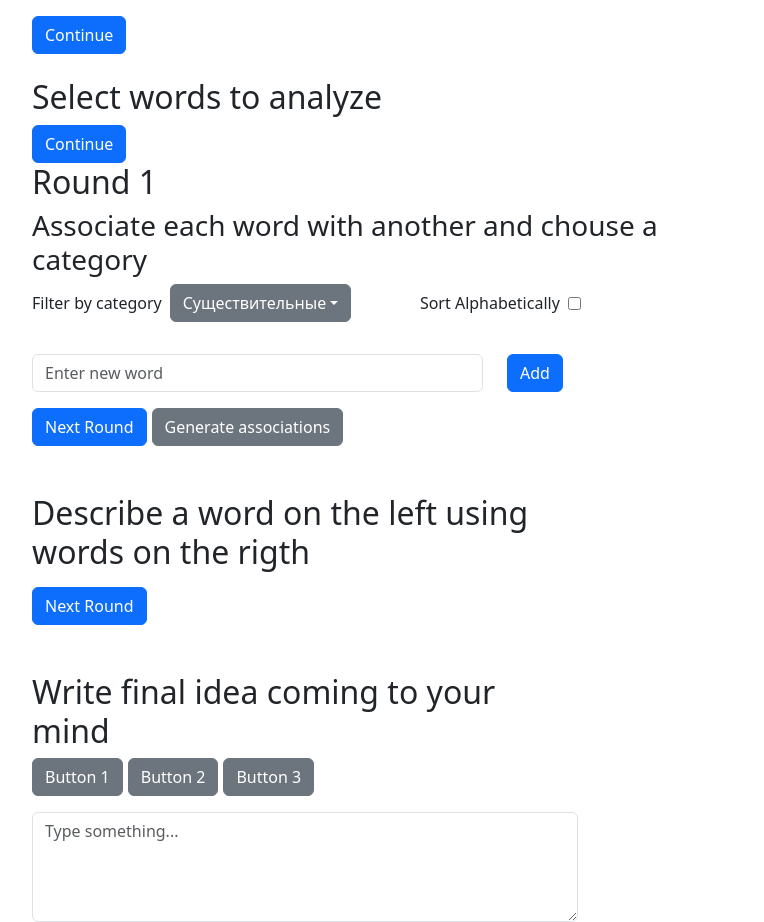
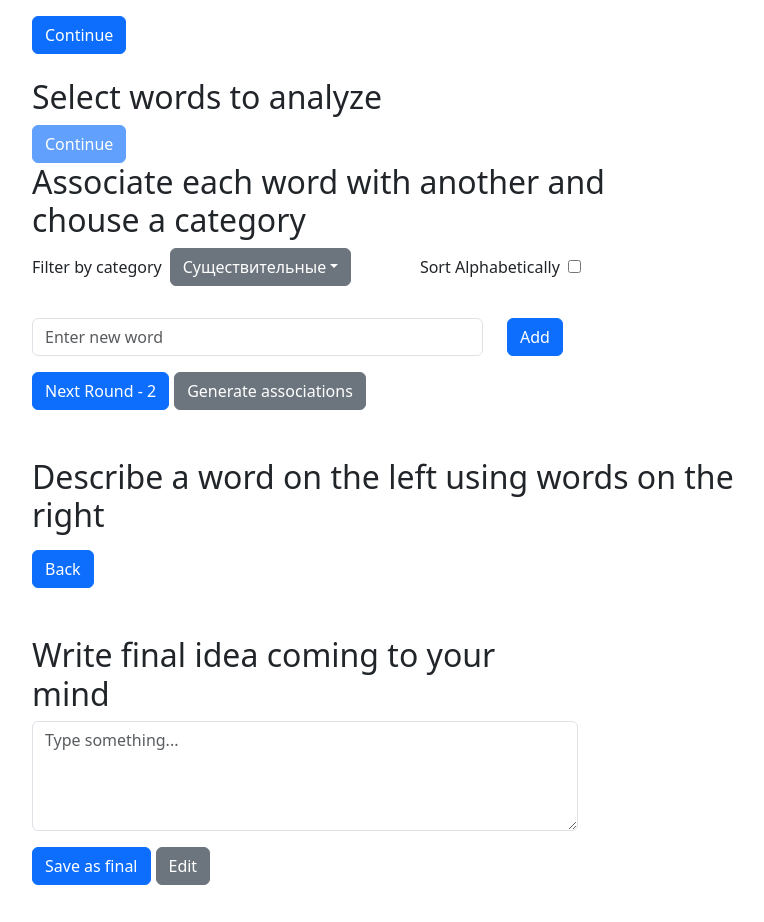
Before and after one commit to atagaew/img-approximation, a React (Create React App) app in the folder client-app/: page / in a window 1280 px wide. Shown: the part 322-1244 px from the top of the page, without its empty margins (50-814 px from the left). After the commit the page ends 1207 px from the top, so only its background shows below. Built offline with nearby package versions, Linux system fonts and the light colour scheme.

Commit message:
Fixed bugs and add buttons to go through the flow of text analysis

```diff
--- a/client-app/src/components/CrossWordsAssociation.tsx
+++ b/client-app/src/components/CrossWordsAssociation.tsx
@@ -21,8 +21,8 @@ const CrossWordsAssociation: React.FC<{
   return (
     <div className="container-sm mt-5">
       <div className="row">
-        <div className="col-md-6">
-          <h2>Describe a word on the left using words on the rigth</h2>
+        <div className="col-md-8">
+          <h2>Describe a word on the left using words on the right</h2>
         </div>
       </div>
       <div className="accordion col-md-8 mb-2" id="accordionExample">
@@ -32,7 +32,7 @@ const CrossWordsAssociation: React.FC<{
               key={wd.mainWordId}
               mainWord={wordsToAssociate.get(wd.mainWordId)!}
               explanation={wd.explanation}
-              associatedWords={wd.otherWordsIds.map(owd => { return wordsToAssociate.get(owd)! })}
+              associatedWords={wd.otherWordsIds.map(owd => { return wordsToAssociate.get(owd)! }).filter(Boolean)}
               isAccordionOpen={isAccordionOpen}
               handleAccordionClick={handleAccordionClick}
               onExplanationChange={onExplanationChange}
@@ -41,12 +41,8 @@ const CrossWordsAssociation: React.FC<{
         })}
       </div>
       <div className="row">
-        <div className="col-md-2">
-          <button
-            type="submit"
-            className="btn btn-primary">
-            Next Round
-          </button>
+        <div className="col-md-7">
+          <button type="button" className="btn btn-primary">Back</button>
         </div>
       </div>
 
--- a/client-app/src/components/CrossWordsAssociationItem.tsx
+++ b/client-app/src/components/CrossWordsAssociationItem.tsx
@@ -9,6 +9,9 @@ export const CrossWordsAssociationItem: React.FC<{
   handleAccordionClick: (wordId: number) => void;
   onExplanationChange: (wordId: number, explanation: string) => void;
 }> = ({ mainWord, associatedWords, explanation, isAccordionOpen, handleAccordionClick, onExplanationChange }) => {
+
+  if (!mainWord)
+    return null;
 
   return (<div className="accordion-item">
     <h2 className="accordion-header" id="headingOne">
@@ -46,12 +49,12 @@ export const CrossWordsAssociationItem: React.FC<{
     >
       <div className="accordion-body">
         <div className="row">
-          <div className="mb-3">
-            <button className="btn btn-primary">{mainWord.value}</button> &rarr;&nbsp;
-            {associatedWords.map(owd => <button className="btn btn-secondary">{owd.value}</button>)}
+          <div className="mb-3 d-inline-flex flex-wrap gap-2">
+            <button className="btn btn-dark">{mainWord.value}</button> &rarr;&nbsp;
+            {associatedWords.map(owd => <button className="btn btn-light">{owd.value}</button>)}
           </div>
         </div>
-        <div className="row">
+        <div className="row mb-3">
           <textarea
             className="form-control"
             rows={4}
@@ -60,6 +63,11 @@ export const CrossWordsAssociationItem: React.FC<{
             onChange={(event) => { onExplanationChange(mainWord.id, event.target.value); }}>
           </textarea>
         </div>
+        <div className="row">
+          <div className="col-md-7">
+            <button type="button" className="btn btn-primary">Save as final</button>
+          </div>
+        </div>
       </div>
     </div>
   </div>);
--- a/client-app/src/components/FinalCrossWordsAssociation.tsx
+++ b/client-app/src/components/FinalCrossWordsAssociation.tsx
@@ -7,20 +7,18 @@ export default function FinalCrossWordsAssociation() {
           <h2>Write final idea coming to your mind</h2>
         </div>
       </div>
-      <div className="row">
-        {/* Right Column */}
+      <div className="row  mb-3">
         <div className="col-md-6">
-          {/* List of Buttons on the Top */}
-          <div className="mb-3">
-            <button className="btn btn-secondary mr-2">Button 1</button>
-            <button className="btn btn-secondary mr-2">Button 2</button>
-            <button className="btn btn-secondary">Button 3</button>
-          </div>
-
-          {/* Big Multiline Textbox on the Bottom */}
           <textarea className="form-control" rows={4} placeholder="Type something..."></textarea>
         </div>
       </div>
+      <div className="row">
+        <div className="col-md-7">
+          <button type="button" className="btn btn-primary">Save as final</button>
+          <button type="button" className="btn btn-secondary">Edit</button>
+        </div>
+      </div>
+
     </div>
   );
 }
--- a/client-app/src/components/WordsInitialAssociation.tsx
+++ b/client-app/src/components/WordsInitialAssociation.tsx
@@ -32,9 +32,11 @@ const WordsInitialAssociation: React.FC<{
   }
 
   const onAddNewWord = (event: React.KeyboardEvent | React.FormEvent): void => {
+    event.preventDefault();
+    if (!newWordText)
+      return;
     onNewWordAdded(newWordText, currectCategory);
     setNewWordText('');
-    event.preventDefault();
   }
 
   const onFilterByCategoryChanged = (category: WordCategory) => {
@@ -46,8 +48,7 @@ const WordsInitialAssociation: React.FC<{
       <div className="row mb-3">
         <div className="col-md-7">
           <section>
-            <h2>Round {round}</h2>
-            <h3>Associate each word with another and chouse a category</h3>
+            <h2>Associate each word with another and chouse a category</h2>
             <div className="row mb-3 align-items-center">
               <div className="col-md-7 d-flex align-items-center"> {/* Adjusted for automatic width */}
                 <span className="mr-2 sort-label">Filter by category</span> <WordCategorySelector onWordCategorySelected={onFilterByCategoryChanged} category={currectCategory}  ></WordCategorySelector>
@@ -108,7 +109,7 @@ const WordsInitialAssociation: React.FC<{
           <button
             type="submit"
             className="btn btn-primary" onClick={onNextRoundClick}>
-            Next Round
+            Next Round - {round + 1 }
           </button>
           <button
             type="submit"
--- a/client-app/src/components/WordsSelector.tsx
+++ b/client-app/src/components/WordsSelector.tsx
@@ -59,6 +59,7 @@ const WordsSelector: React.FC<WordsSelectorProps> = ({ initialWordsToSelect, onI
                     <button
                         type="submit"
                         className="btn btn-primary"
+                        disabled={!wordsToSelect.some(word => word.isSelected)}
                         onClick={() => onInitialWordsSelected(wordsToSelect.filter(word => word.isSelected))}>
                         Continue
                     </button>
--- a/client-app/src/pages/Home.tsx
+++ b/client-app/src/pages/Home.tsx
@@ -8,7 +8,6 @@ import { useState } from 'react';
 import { Word } from "../interfaces/Word";
 import { WordCategory } from "../interfaces/WordCategory";
 import { WordsDependencyExplanation } from "../interfaces/WordsDependencyExplanation";
-import { number } from "yup";
 
 export default function Home() {
     const [analysis, setAnalysis] = useState<WordAnalysis>(WordAnalysis.createEmpty())
```
